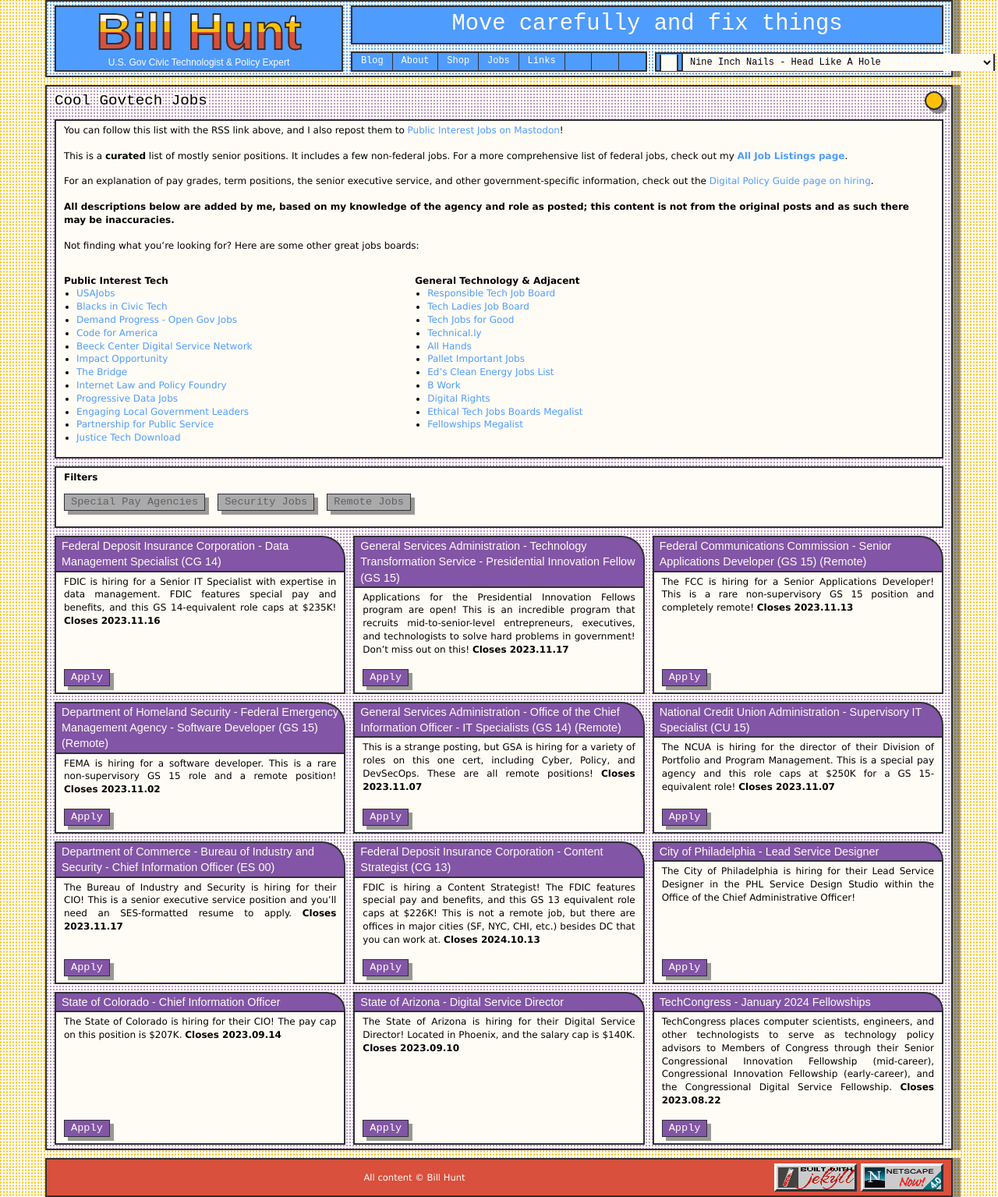
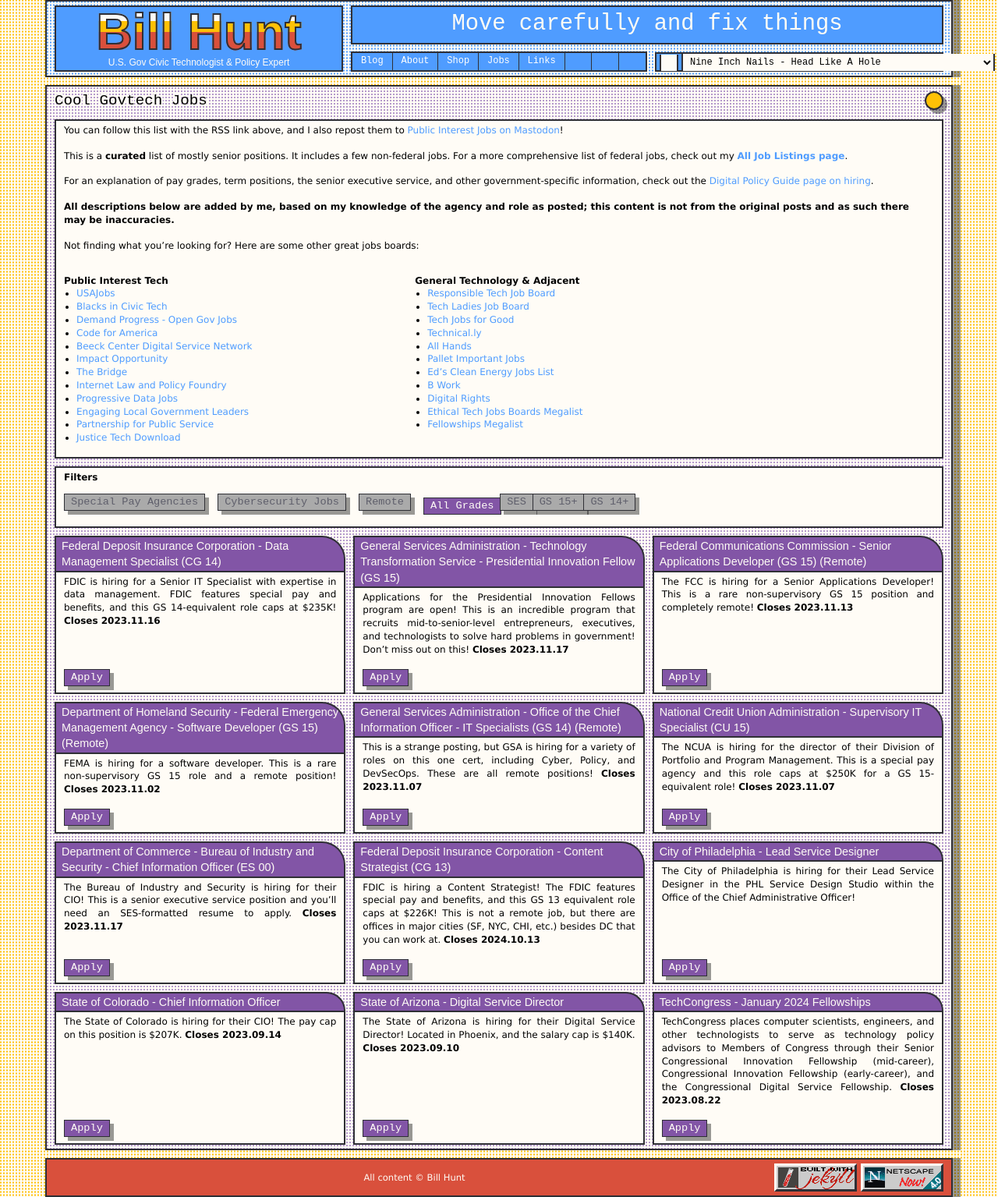
Before and after one commit to krusynth/billhunt.dev, a Jekyll site: the page built from jobs.md, in a window 1280 px wide. Shown: the whole page at 78% size. Built offline with Jekyll 4.4.1, drawn with Linux system fonts in a browser that asks for light colours; some web fonts are replaced.

Commit message:
Add grade filters.

```diff
--- a/_layouts/jobs.html
+++ b/_layouts/jobs.html
@@ -63,9 +58,44 @@
     <div class="post-content">
       <strong>Filters</strong>
       <ul class="filters">
-        <li><button class="filter-button btn inactive" data-filter="special-pay">Special Pay Agencies</button></li>
-        <li><button class="filter-button btn inactive" data-filter="security">Security Jobs</button></li>
-        <li><button class="filter-button btn inactive" data-filter="remote">Remote Jobs</button></li>
+        <li>
+          <label for="special-pay" class="checkbox-btn">
+            <input name="special-pay" type="checkbox" id="special-pay" value="special-pay" class="filter">
+            <span class="filter-button btn">Special Pay Agencies</span>
+          </label>
+        </li>
+        <li>
+          <label for="security" class="checkbox-btn">
+            <input name="security" type="checkbox" id="security" value="security" class="filter">
+            <span class="filter-button btn">Cybersecurity Jobs</span>
+          </label>
+        </li>
+        <li>
+          <label for="remote" class="checkbox-btn">
+            <input name="remote" type="checkbox" value="remote" id="remote" class="filter">
+            <span class="filter-button btn">Remote</span>
+          </label>
+        </li>
+        <li>
+          <div class="radio-group" role="radiogroup">
+            <label for="grade-all" class="checkbox-btn">
+              <input type="radio" name="grade" id="grade-all" value="" checked class="filter">
+              <span class="filter-button btn">All Grades</span>
+            </label>
+            <label for="grade-ses" class="checkbox-btn">
+              <input type="radio" name="grade" id="grade-ses" value="grade-ses" class="filter">
+              <span class="filter-button btn">SES</span>
+            </label>
+            <label for="grade-15" class="checkbox-btn">
+              <input type="radio" name="grade" id="grade-15" value="grade-15" class="filter">
+              <span class="filter-button btn">GS 15+</span>
+            </label>
+            <label for="grade-14" class="checkbox-btn">
+              <input type="radio" name="grade" id="grade-14" value="grade-14" class="filter">
+              <span class="filter-button btn">GS 14+</span>
+            </label>
+          </div>
+        </li>
     </div>
     <div class="posts-container">
       {{ page.jobs }}
--- a/assets/css/main.scss
+++ b/assets/css/main.scss
@@ -138,7 +138,42 @@
   &.inactive {
     color: lighten($dark, 20%);
     background-color: #aaa;
+  }
+}
 
+.checkbox-btn {
+  input[type="checkbox"],
+  input[type="radio"], {
+    position: absolute;
+    opacity: 0;
+  }
+
+  input[type="checkbox"]:not(:checked) + span,
+  input[type="radio"]:not(:checked) + span, {
+    color: lighten($dark, 20%);
+    background-color: #aaa;
+  }
+
+  input[type="checkbox"]:checked + span,
+  input[type="radio"]:checked + span {
+    top: 5px;
+    box-shadow: none;
+    color: $white;
+    // background-color: lighten($blue, 5%);
+  }
+  .jobs & {
+    input[type="checkbox"]:checked + span,
+    input[type="radio"]:checked + span {
+      background-color: $purple;
+    }
+  }
+}
+
+.radio-group {
+  white-space: nowrap;
+
+  label {
+    margin-right: -5px;
   }
 }
 
--- a/jobs.md
+++ b/jobs.md
@@ -73,6 +73,13 @@
     {% assign classes = classes | append: ' remote' %}
     {% assign title = title | append: ' (Remote)' %}
   {% endif %}
+  {% if post.grade contains 'ES' %}
+    {% assign classes = classes | append: ' grade-ses grade-15 grade-14' %}
+  {% elsif post.grade contains '15' %}
+    {% assign classes = classes | append: ' grade-15 grade-14' %}
+  {% elsif post.grade contains '14' %}
+    {% assign classes = classes | append: ' grade-14' %}
+  {% endif %}
 
   {% assign description = post.content %}
   {% if post.closes %}
```
Also changed, not shown: other parts of _layouts/jobs.html (+7 -12 lines), usajobs.md (+7 -0 lines).
